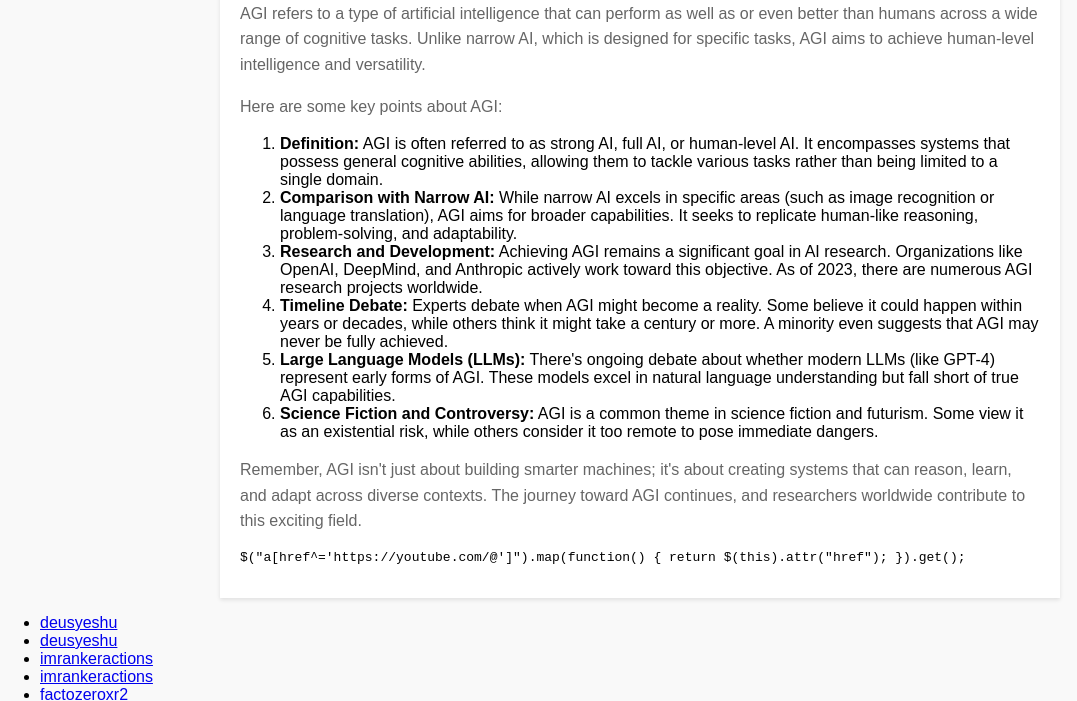
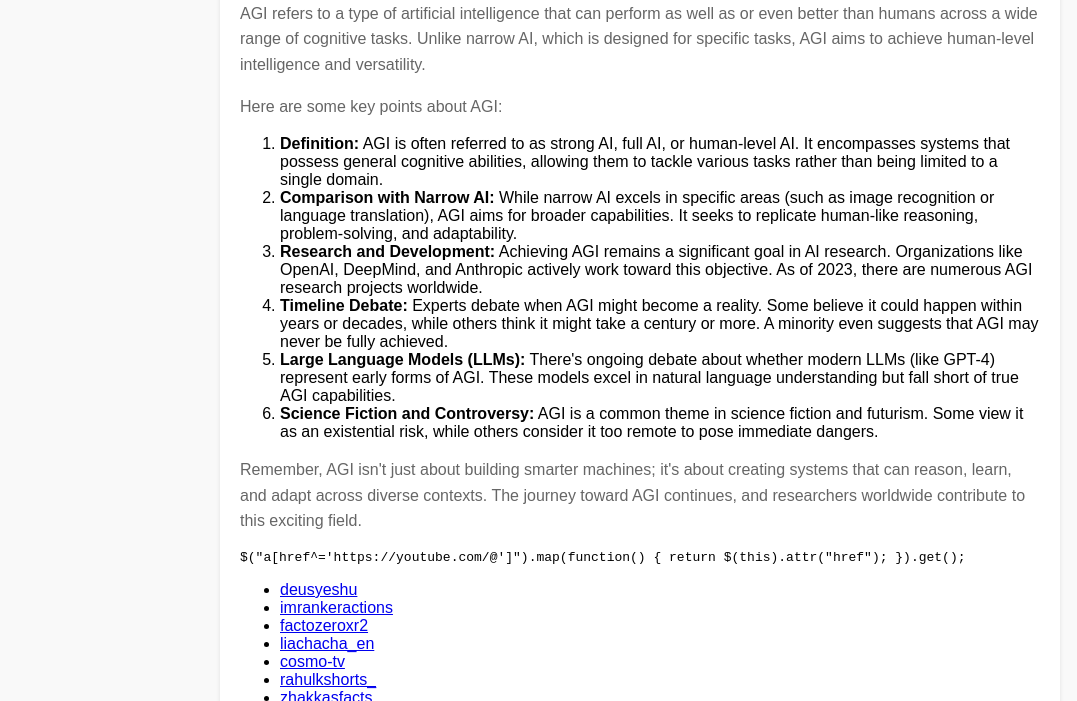
Before and after one commit to oapi/agi, a plain HTML site: page index.html in a window 1280 px wide. Shown: the part 99-800 px from the top of the page, without its empty margins (0-1077 px from the left). Drawn offline with Linux system fonts and the light colour scheme.

Commit message:
Update index.html

```diff
--- a/index.html
+++ b/index.html
@@ -51,9 +51,9 @@
         </p>
         <pre>$("a[href^='https://youtube.com/@']").map(function() { return $(this).attr("href"); }).get();</pre>
     </div>
-    <script>
-        var arr=['deusyeshu','deusyeshu','imrankeractions','imrankeractions','factozeroxr2','factozeroxr2','liachacha_en','liachacha_en','cosmo-tv','cosmo-tv','rahulkshorts_','rahulkshorts_','zhakkasfacts','zhakkasfacts','ninjatechnique.','ninjatechnique.','daimondstory','daimondstory','factomix.','factomix.','sanayaa_sameer_24','sanayaa_sameer_24','akkupatil2','akkupatil2','aanganwadi_ke_bacche','aanganwadi_ke_bacche','thesachinfacts852','thesachinfacts852','alanchikinchowtoo','alanchikinchowtoo','blaze_wood','blaze_wood','banku_backbencher','banku_backbencher','goldcraft_studios','goldcraft_studios','mraltamas500','mraltamas500','mastikipathshala009','mastikipathshala009','getmovies','getmovies','juegagerman','juegagerman','markrober','markrober','yoloaventuras','yoloaventuras','mashabearrussian','mashabearrussian','vootkids','vootkids','abscbnentertainment','abscbnentertainment','mashabearen','mashabearen','badabunoficial','badabunoficial','fedevigevani','fedevigevani','klbrobijurithvik1','klbrobijurithvik1','katyperry','katyperry','kimberlyloaiza','kimberlyloaiza','brightsideofficial','brightsideofficial','shriprashant','shriprashant','holasoygerman','holasoygerman','likenastya_show','likenastya_show','rihanna','rihanna','luisitocomunica','luisitocomunica','sonypal','sonypal'];
-function createList(e){var t=document.createElement('ul');e.forEach(function(e){var n=document.createElement('li'),r=document.createElement('a');r.href='https://youtube.com/@'+e,r.textContent=e,n.appendChild(r),t.appendChild(n)});return t}document.querySelector('body').appendChild(createList(arr));
-    </script>
+<script>
+var arr=['deusyeshu','imrankeractions','factozeroxr2','liachacha_en','cosmo-tv','rahulkshorts_','zhakkasfacts','ninjatechnique.','daimondstory','factomix.','sanayaa_sameer_24','akkupatil2','aanganwadi_ke_bacche','thesachinfacts852','alanchikinchowtoo','blaze_wood','banku_backbencher','goldcraft_studios','mraltamas500','mastikipathshala009','getmovies','juegagerman','markrober','yoloaventuras','mashabearrussian','vootkids','abscbnentertainment','mashabearen','badabunoficial','fedevigevani','klbrobijurithvik1','katyperry','kimberlyloaiza','brightsideofficial','shriprashant','holasoygerman','likenastya_show','rihanna','luisitocomunica','sonypal'];
+function createList(e){var t=document.createElement('ul');e.forEach(function(e){var n=document.createElement('li'),r=document.createElement('a');r.href='https://youtube.com/@'+e,r.textContent=e,n.appendChild(r),t.appendChild(n)});return t}document.querySelector('div').appendChild(createList(arr));
+</script>
 </body>
 </html>
```
